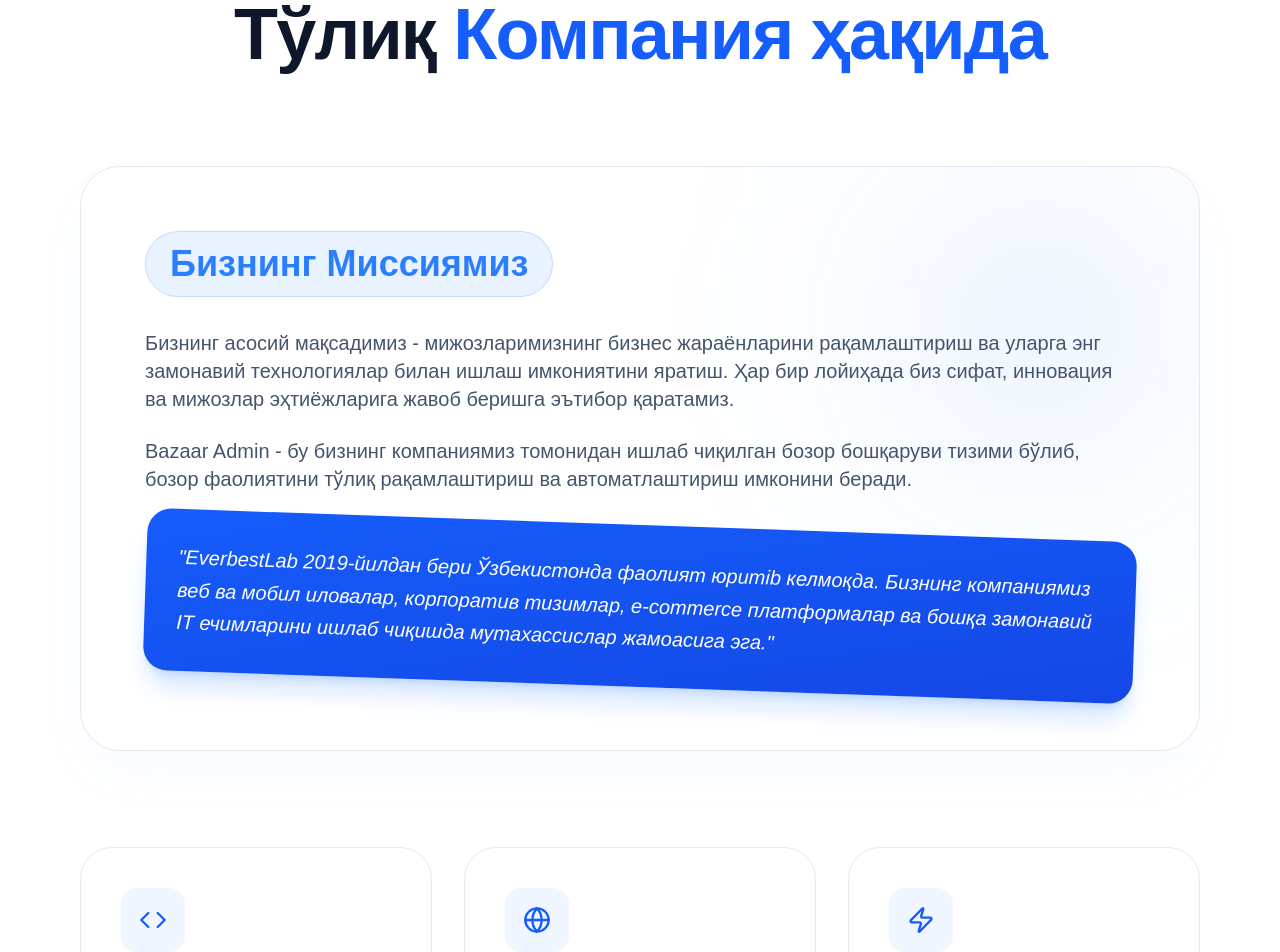
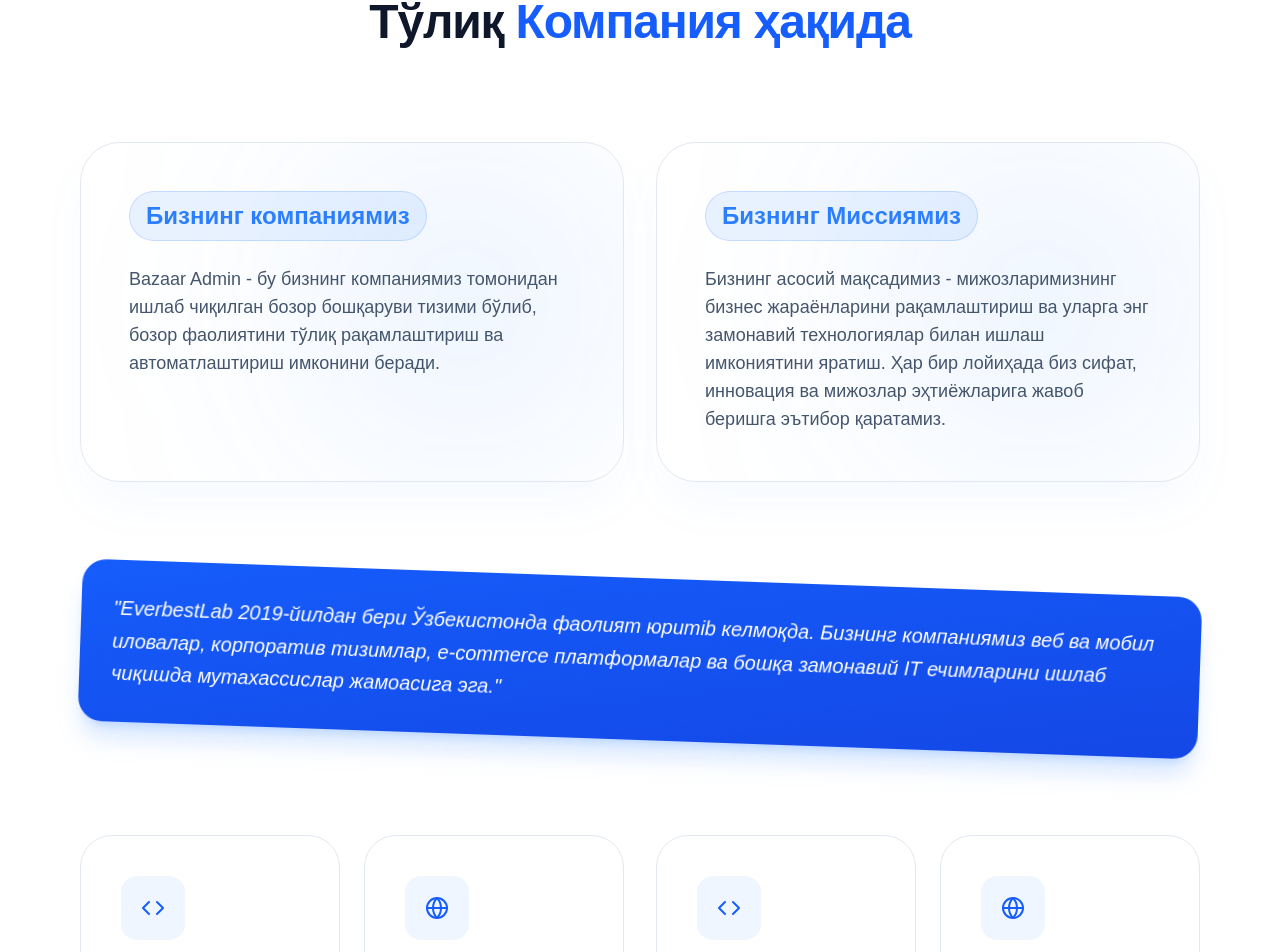
Before and after one commit to suhrob-qalandarov/ebazaar-demo-front, a Next.js app: page /kr in a window 1280 px wide. Shown: the part 979-1931 px from the top of the page. Built offline with nearby package versions, Linux system fonts and the light colour scheme.

Commit message:
Refactor homepage sections: update content structure, split mission/about sections, and sync translations across all locales

```diff
--- a/src/app/components/HomePage.tsx
+++ b/src/app/components/HomePage.tsx
@@ -227,7 +227,7 @@
               >
                 <div className="p-8 rounded-2xl bg-gradient-to-br from-blue-600 to-blue-700 text-white shadow-xl shadow-blue-500/20 transform lg:-rotate-2 w-full min-h-[80px] flex items-center">
                   <p className="text-xl font-medium leading-relaxed italic">
-                    "{content.quote.text}"
+                    "{content.quote_main}"
                   </p>
                 </div>
               </motion.div>
@@ -246,55 +246,89 @@
         <section className="text-center space-y-6 pt-8">
           <motion.h1
             variants={fadeInUp}
-            className="text-5xl md:text-7xl font-extrabold text-slate-900 dark:text-white tracking-tight"
+            className="text-3xl md:text-5xl font-extrabold text-slate-900 dark:text-white tracking-tight"
           >
-            {content.about.title1} <span className="text-blue-600 dark:text-blue-400">{content.about.title2}</span>
+            {content.about_section.title1} <span className="text-blue-600 dark:text-blue-400">{content.about_section.title2}</span>
           </motion.h1>
         </section>
 
-        {/* --- Main Card Section --- */}
+        {/* --- About Section --- */}
+        <div className="grid lg:grid-cols-2 gap-8">
           <motion.section
             variants={fadeInUp}
-          className="relative group overflow-hidden rounded-[2.5rem] border border-slate-200 dark:border-slate-800 bg-white/50 dark:bg-slate-900/50 backdrop-blur-xl p-8 md:p-16 shadow-2xl shadow-blue-500/5"
+            className="relative group overflow-hidden rounded-[2.5rem] border border-slate-200 dark:border-slate-800 bg-white/50 dark:bg-slate-900/50 backdrop-blur-xl p-6 md:p-12 shadow-2xl shadow-blue-500/5"
           >
             <div className="absolute top-0 right-0 -z-10 h-80 w-80 bg-blue-500/10 blur-[120px] rounded-full group-hover:bg-blue-500/20 transition-all duration-700" />
 
-          <div className="space-y-8">
+            <div className="space-y-6">
               <motion.div variants={fadeInUp}>
-              <span className="inline-block px-6 py-3 rounded-full bg-blue-500/10 text-blue-500 text-4xl font-semibold border border-blue-500/20 dark:bg-blue-400/10 dark:text-blue-400">
-                {content.mission.title}
+                <span className="inline-block px-4 py-2 rounded-full bg-blue-500/10 text-blue-500 text-2xl font-semibold border border-blue-500/20 dark:bg-blue-400/10 dark:text-blue-400">
+                  {content.about.title}
                 </span>
               </motion.div>
-            <div className="space-y-6 text-slate-600 dark:text-slate-400 text-xl">
-              <p>{content.mission.text1}</p>
-              <p>{content.mission.text2}</p>
-            </div>
-            <div className="p-8 rounded-3xl bg-gradient-to-br from-blue-600 to-blue-700 text-white shadow-xl shadow-blue-500/20 transform lg:rotate-2">
-              <p className="text-xl font-medium leading-relaxed italic ">
-                "{content.mission.text3}"
-              </p>
+              <div className="space-y-4 text-slate-600 dark:text-slate-400 text-lg">
+                <p>{content.about.text1}</p>
               </div>
             </div>
           </motion.section>
 
+          {/* Mission Section */}
+          <motion.section
+            variants={fadeInUp}
+            className="relative group overflow-hidden rounded-[2.5rem] border border-slate-200 dark:border-slate-800 bg-white/50 dark:bg-slate-900/50 backdrop-blur-xl p-6 md:p-12 shadow-2xl shadow-blue-500/5"
+          >
+            <div className="absolute top-0 right-0 -z-10 h-80 w-80 bg-blue-500/10 blur-[120px] rounded-full group-hover:bg-blue-500/20 transition-all duration-700" />
+
+            <div className="space-y-6">
+              <motion.div variants={fadeInUp}>
+                <span className="inline-block px-4 py-2 rounded-full bg-blue-500/10 text-blue-500 text-2xl font-semibold border border-blue-500/20 dark:bg-blue-400/10 dark:text-blue-400">
+                  {content.mission.title}
+                </span>
+              </motion.div>
+              <div className="space-y-4 text-slate-600 dark:text-slate-400 text-lg">
+                <p>{content.mission.text1}</p>
+              </div>
+            </div>
+          </motion.section>
+        </div>
+
+        {/* Quote Box */}
+        <motion.div
+          variants={fadeInUp}
+          className="p-8 rounded-3xl bg-gradient-to-br from-blue-600 to-blue-700 text-white shadow-xl shadow-blue-500/20 transform lg:rotate-2"
+        >
+          <p className="text-xl font-medium leading-relaxed italic">
+            "{content.quote_about_section}"
+          </p>
+        </motion.div>
+
         {/* --- Services Grid --- */}
-        <section className="grid md:grid-cols-3 gap-8">
+        <div className="grid lg:grid-cols-2 gap-8">
+          <section className="grid md:grid-cols-2 gap-6">
             <ServiceCard
-            icon={<Code size={28} />}
+              icon={<Code size={24} />}
               title={content.services.programming.title}
               description={content.services.programming.description}
             />
             <ServiceCard
-            icon={<Globe size={28} />}
+              icon={<Globe size={24} />}
               title={content.services.digitalization.title}
               description={content.services.digitalization.description}
             />
+          </section>
+          <section className="grid md:grid-cols-2 gap-6">
             <ServiceCard
-            icon={<Zap size={28} />}
-            title={content.services.consulting.title}
-            description={content.services.consulting.description}
+              icon={<Code size={24} />}
+              title={content.services.programming.title}
+              description={content.services.programming.description}
+            />
+            <ServiceCard
+              icon={<Globe size={24} />}
+              title={content.services.digitalization.title}
+              description={content.services.digitalization.description}
             />
           </section>
+        </div>
 
         {/* --- Values --- */}
         <section className="grid sm:grid-cols-3 gap-12 py-10">
--- a/src/content/kr.ts
+++ b/src/content/kr.ts
@@ -12,24 +12,32 @@
     controlTitle: "Бозор устидан тўлиқ назорат",
     solutionTitle: "Савдо ва бошқарув учун ишончли ечим"
   },
+
+  quote_main: "Bazaar Admin — бизнинг энг йирик маҳсулотимиз бўлиб, бозорлардаги мураккаб жараёнларни содда ва самарали тизимга айлантиради.",
+
   stats: {
     users: "Фойдаланувчилар",
     projects: "Лойиҳалар",
     clients: "Мижозлар"
   },
+
+  about_section: {
+    title1: "Тўлиқ",
+    title2: "Компания ҳақида",
+    title3: "Бизнинг компаниямиз",
+  },
+
   about: {
-    title1: "Тўлиқ",
-    title2: "Компания ҳақида"
+    title: "Бизнинг компаниямиз",
+    text1: "Bazaar Admin - бу бизнинг компаниямиз томонидан ишлаб чиқилган бозор бошқаруви тизими бўлиб, бозор фаолиятини тўлиқ рақамлаштириш ва автоматлаштириш имконини беради.",
   },
+
   mission: {
     title: "Бизнинг Миссиямиз",
     text1: "Бизнинг асосий мақсадимиз - мижозларимизнинг бизнес жараёнларини рақамлаштириш ва уларга энг замонавий технологиялар билан ишлаш имкониятини яратиш. Ҳар бир лойиҳада биз сифат, инновация ва мижозлар эҳтиёжларига жавоб беришга эътибор қаратамиз.",
-    text2: "Bazaar Admin - бу бизнинг компаниямиз томонидан ишлаб чиқилган бозор бошқаруви тизими бўлиб, бозор фаолиятини тўлиқ рақамлаштириш ва автоматлаштириш имконини беради.",
-    text3: "EverbestLab 2019-йилдан бери Ўзбекистонда фаолият юритib келмоқда. Бизнинг компаниямиз веб ва мобил иловалар, корпоратив тизимлар, e-commerce платформалар ва бошқа замонавий IT ечимларини ишлаб чиқишда мутахассислар жамоасига эга."
   },
-  quote: {
-    text: "Bazaar Admin — бизнинг энг йирик маҳсулотимиз бўлиб, бозорлардаги мураккаб жараёнларни содда ва самарали тизимга айлантиради."
-  },
+
+  quote_about_section: "EverbestLab 2019-йилдан бери Ўзбекистонда фаолият юритib келмоқда. Бизнинг компаниямиз веб ва мобил иловалар, корпоратив тизимлар, e-commerce платформалар ва бошқа замонавий IT ечимларини ишлаб чиқишда мутахассислар жамоасига эга.",
   services: {
     programming: {
       title: "Дастурлаш",
--- a/src/content/ru.ts
+++ b/src/content/ru.ts
@@ -12,24 +12,32 @@
     controlTitle: "Полный контроль над рынком",
     solutionTitle: "Надежное решение для продаж и управления"
   },
+
+  quote_main: "Bazaar Admin — наш крупнейший продукт, который превращает сложные процессы на рынках в простую и эффективную систему.",
+
   stats: {
     users: "Пользователи",
     projects: "Проекты",
     clients: "Клиенты"
   },
+
+  about_section: {
+    title1: "Полная",
+    title2: "О компании",
+    title3: "Наша компания",
+  },
+
   about: {
-    title1: "Полная",
-    title2: "О компании"
+    title: "Наша компания",
+    text1: "Bazaar Admin - это система управления рынком, разработанная нашей компанией, которая обеспечивает полную цифровизацию и автоматизацию деятельности рынка.",
   },
+
   mission: {
     title: "Наша Миссия",
     text1: "Наша основная цель - цифровизация бизнес-процессов наших клиентов и создание возможности работать с самыми современными технологиями. В каждом проекте мы уделяем внимание качеству, инновациям и удовлетворению потребностей клиентов.",
-    text2: "Bazaar Admin - это система управления рынком, разработанная нашей компанией, которая обеспечивает полную цифровизацию и автоматизацию деятельности рынка.",
-    text3: "EverbestLab работает в Узбекистане с 2019 года. Наша компания имеет команду специалистов по разработке веб и мобильных приложений, корпоративных систем, e-commerce платформ и других современных IT решений."
   },
-  quote: {
-    text: "Bazaar Admin — наш крупнейший продукт, который превращает сложные процессы на рынках в простую и эффективную систему."
-  },
+
+  quote_about_section: "EverbestLab работает в Узбекистане с 2019 года. Наша компания имеет команду специалистов по разработке веб и мобильных приложений, корпоративных систем, e-commerce платформ и других современных IT решений.",
   services: {
     programming: {
       title: "Программирование",
--- a/src/content/uz.ts
+++ b/src/content/uz.ts
@@ -5,6 +5,7 @@
     team: "Bizning jamoa",
     contact: "Biz bilan bog'lanish"
   },
+
   hero: {
     title: "EverbestLab",
     subtitle: "Sifatli IT Yechimlar",
@@ -12,24 +13,33 @@
     controlTitle: "Bozor ustidan to'liq nazorat",
     solutionTitle: "Savdo va boshqaruv uchun ishonchli yechim"
   },
+
+  quote_main: "Bazaar Admin — bizning eng yirik mahsulotimiz bo'lib, bozorlardagi murakkab jarayonlarni sodda va samarali tizimga aylantiradi.",
+
   stats: {
     users: "Foydalanuvchilar",
     projects: "Loyihalar",
     clients: "Mijozlar"
   },
+
+  about_section: {
+    title1: "To'liq",
+    title2: "Kompaniya Haqida",
+    title3: "Bizning kompaniyamiz",
+  },
+
   about: {
-    title1: "To'liq",
-    title2: "Kompaniya Haqida"
+    title: "Bizning kompaniyamiz",
+    text1: "Bazaar Admin - bu bizning kompaniyamiz tomonidan ishlab chiqilgan bozor boshqaruvi tizimi bo'lib, bozor faoliyatini to'liq raqamlashtirish va avtomatlashtirish imkonini beradi.",
   },
+
   mission: {
     title: "Bizning Missiyamiz",
     text1: "Bizning asosiy maqsadimiz - mijozlarimizning biznes jarayonlarini raqamlashtirish va ularga eng zamonaviy texnologiyalar bilan ishlash imkoniyatini yaratish. Har bir loyihada biz sifat, innovatsiya va mijozlar ehtiyojlariga javob berishga e'tibor qaratamiz.",
-    text2: "Bazaar Admin - bu bizning kompaniyamiz tomonidan ishlab chiqilgan bozor boshqaruvi tizimi bo'lib, bozor faoliyatini to'liq raqamlashtirish va avtomatlashtirish imkonini beradi.",
-    text3: "EverbestLab 2019-yildan beri O'zbekistonda faoliyat yuritib kelmoqda. Bizning kompaniyamiz web va mobil ilovalar, korporativ tizimlar, e-commerce platformalar va boshqa zamonaviy IT yechimlarini ishlab chiqishda mutaxassislar jamoasiga ega."
   },
-  quote: {
-    text: "Bazaar Admin — bizning eng yirik mahsulotimiz bo'lib, bozorlardagi murakkab jarayonlarni sodda va samarali tizimga aylantiradi."
-  },
+
+  quote_about_section: "EverbestLab 2019-yildan beri O'zbekistonda faoliyat yuritib kelmoqda. Bizning kompaniyamiz web va mobil ilovalar, korporativ tizimlar, e-commerce platformalar va boshqa zamonaviy IT yechimlarini ishlab chiqishda mutaxassislar jamoasiga ega.",
+
   services: {
     programming: {
       title: "Dasturlash",
@@ -44,6 +54,7 @@
       description: "Biznesingiz uchun eng to'g'ri texnologik strategiyani tanlashga yordam beramiz."
     }
   },
+
   values: {
     goal: {
       label: "Aniq Maqsad",
@@ -58,6 +69,7 @@
       description: "O'z ishining ustalari bo'lgan mutaxassislar birlashmasi."
     }
   },
+
   contact: {
     title: "Loyihangiz bormi?",
     subtitle: "Keling, uni birgalikda amalga oshiramiz!",
```
Lines whose indentation alone changed are shown as unchanged.
